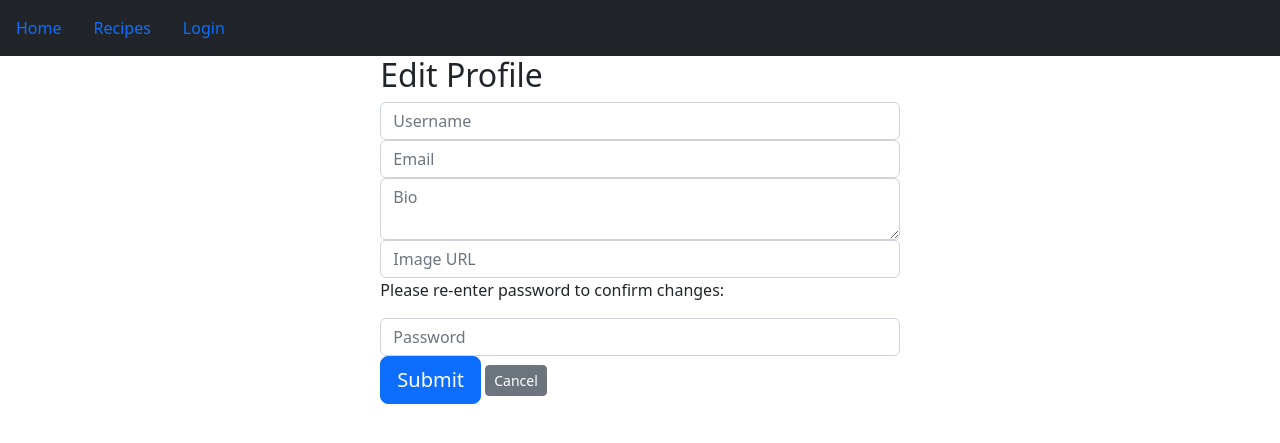
After one commit to Ekhol/capstone-1, a Flask app: template templates/users/edit.html in a window 1280 px wide. The commit adds this page. Shown: the top 443 px of the page. Run offline with Flask 2, Linux system fonts and the light colour scheme; the template is opened without the code that fills it: values that come from a table or form of the project are taken from there, others are empty; some libraries are stand-ins or nearby versions.

Commit message:
fixed much of the recipes routes and add user edit

```diff
--- a/app.py
+++ b/app.py
@@ -1,3 +1,4 @@
+from crypt import methods
 from flask import Flask, redirect, render_template, session, g, flash, request
 from flask_debugtoolbar import DebugToolbarExtension
 from sqlalchemy.exc import IntegrityError
@@ -5,7 +6,7 @@ import os
 import json
 
 from models import db, connect_db, User, Recipe
-from forms import RegistrationForm, LoginForm
+from forms import RegistrationForm, LoginForm, RecipeForm, EditUserForm
 
 CURR_USER_KEY = "curr_user"
 
@@ -121,7 +122,35 @@ def user_details(user_id):
 
     return render_template('users/details.html', user=user)
 
+
+@app.route('/user/edit', methods=['GET', 'POST'])
+def edit_user():
+
+    if not g.user:
+        flash("Access unauthorized.", "danger")
+        return redirect("/")
+
+    user = g.user
+    form = EditUserForm(obj=user)
+
+    if form.validate_on_submit():
+        if User.authenticate(user.username, form.password.data):
+            user.username = form.username.data
+            user.email = form.username.data
+            user.image_url = form.image_url.data or "/static/stock_bar.jpg"
+            user.bio = form.bio.data
+
+            db.session.commit()
+            return redirect(f"/user/{user.id}")
+
+        flash("Incorrect password", "danger")
+
+    return render_template('users/edit.html', form=form, user_id=user.id)
+
 ############################ Recipe Routes ############################
+
+################ TO DO: Make only publicly available recipes viewable ###
+################ - Add search function for the cocktailDB recipes #######
 
 
 @app.route('/recipes')
@@ -135,3 +164,49 @@ def list_recipes():
         recipes = Recipe.query.filter(Recipe.name.like(f"%{search}%")).all()
 
     return render_template('recipes/index.html', recipes=recipes)
+
+
+@app.route('/recipes/submit', methods=['GET', 'POST'])
+def new_recipe():
+
+    if not g.user:
+        flash("Must be logged in to submit a recipe", "danger")
+        return redirect("/login")
+
+    form = RecipeForm()
+
+    if form.validate_on_submit():
+        recipe = Recipe(
+            name=form.name.data,
+            ingredients=form.ingredients.data,
+            has_alcohol=form.has_alcohol.data,
+            glass_type=form.glass_type.data,
+            image_url=form.image_url.data or Recipe.image_url.default.arg,
+            instructions=form.instructions.data,
+
+        )
+        g.user.recipes.append(recipe)
+        db.session.commit()
+
+        return redirect(f"/recipes/{recipe.id}")
+
+    return render_template('recipes/submit.html', form=form)
+
+
+@app.route('/recipes/<int:recipe_id>')
+def recipe_details(recipe_id):
+
+    recipe = Recipe.query.get_or_404(recipe_id)
+
+    if not g.user:
+        flash("Must be logged to view this recipe", "danger")
+        return redirect("/")
+
+    elif recipe.is_public or g.user.id == recipe.author_id or g.user.is_authorized:
+
+        return render_template("/recipes/details.html", recipe=recipe)
+
+    else:
+
+        flash("Access unauthorized.", "danger")
+        return redirect("/")
--- a/forms.py
+++ b/forms.py
@@ -1,6 +1,6 @@
 from xmlrpc.client import Boolean
 from flask_wtf import FlaskForm
-from wtforms import StringField, PasswordField, TextAreaField, FieldList, BooleanField
+from wtforms import StringField, PasswordField, TextAreaField, BooleanField
 from wtforms.validators import DataRequired, Email, Length, URL
 
 
@@ -15,22 +15,28 @@ class RegistrationForm(FlaskForm):
 class LoginForm(FlaskForm):
 
     username = StringField('Username', validators=[DataRequired()])
-    password = PasswordField('Password', validators=[Length(min=6)])
-
-
-class IngredientForm(FlaskForm):
-
-    amount = StringField('Amount', validators=[DataRequired()])
-    ingredient = StringField('Ingredient', validators=[DataRequired()])
+    password = PasswordField('Password', validators=[
+                             Length(min=6), DataRequired()])
 
 
 class RecipeForm(FlaskForm):
 
     name = StringField('Name', validators=[DataRequired()])
-    ingredient_amount = FieldList(IngredientForm(
-        'Ingredients', validators=[DataRequired()]))
+    ingredients = StringField('Ingredients', validators=[DataRequired()])
     has_alcohol = BooleanField('Alcoholic', validators=[
-                               DataRequired()], default="checked")
+        DataRequired()], default="checked")
     glass_type = StringField('Glass type', validators=[DataRequired()])
-    image_url = StringField('Optional Image URL', validators=[URL()])
+    image_url = StringField('Optional Image URL')
     instructions = TextAreaField('Instructions', validators=[DataRequired()])
+
+############### TO DO: create password authentication before the edit user form ####
+
+
+class EditUserForm(FlaskForm):
+
+    username = StringField('Username', validators=[DataRequired()])
+    email = StringField('Email', validators=[DataRequired(), Email()])
+    bio = TextAreaField('Bio')
+    image_url = StringField('Image URL')
+    password = PasswordField('Current Password', validators=[
+                             Length(min=6), DataRequired()])
--- a/seed.py
+++ b/seed.py
@@ -8,7 +8,9 @@ user1 = User(
 
     username="test",
     email="test@test.com",
-    password="testing"
+    password="testing",
+    is_authorized=True,
+
 )
 
 recipe1 = Recipe(
@@ -18,7 +20,7 @@ recipe1 = Recipe(
     instructions="test, test, test",
     has_alcohol=True,
     glass_type="Old Fashioned",
-    is_public=False
+    is_public=True
 )
 
 db.session.commit()
--- a/templates/recipes/index.html
+++ b/templates/recipes/index.html
@@ -13,7 +13,7 @@
                 <div class="card">
                     <div class="card-inner">
                         <div class="image-wrapper">
-                            <img src="{{ recipe.image_url }}">
+                            <img src="{{ recipe.image_url }}" class="img-thumbnail img-fluid">
                         </div>
                         <div class="card-contents">
                             <b>{{ recipe.name }}</b>
--- /dev/null
+++ b/templates/users/edit.html
@@ -0,0 +1,32 @@
+{% extends 'base.html' %}
+
+{% block content %}
+
+<div class="row justify-content-md-center">
+    <div class="col-md-7 col-lg-5">
+        <h2 class="join-message">Edit Profile</h2>
+        <form method="POST" id="user_form">
+            {{ form.hidden_tag() }}
+
+            {% for field in form if field.widget.input_type != 'hidden' and field.name != 'password' %}
+            {% for error in field.errors %}
+            <span class="text-danger">{{ error }}</span>
+            {% endfor %}
+            {{ field(placeholder=field.label.text, class="form-control") }}
+            {% endfor %}
+
+            <p>Please re-enter password to confirm changes:</p>
+            {% if form.password.errors %}
+            {% for error in form.password.errors %}
+            <span class="text-danger"> {{ error }}</span>
+            {% endfor %}
+            {% endif %}
+            {{ form.password(placeholder="Password", class="form-control") }}
+
+            <button class="btn btn-primary btn-lg btn-block">Submit</button>
+            <a href="/users/{{ user_id }}" class="btn btn-secondary btn-sm btn-block">Cancel</a>
+        </form>
+    </div>
+</div>
+
+{% endblock %}
```
Also changed, not shown: models.py (+9 -3 lines), static/cdb-recipes.js (added, +13 -0 lines), templates/cdb-recipes/details.html (added, +9 -0 lines), templates/recipes/details.html (added, +19 -0 lines), templates/recipes/submit.html (+3 -6 lines), templates/users/details.html (+12 -1 lines).
